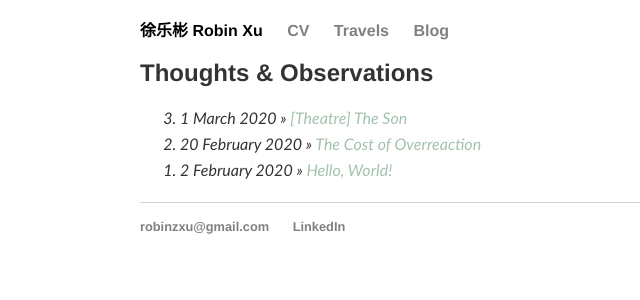
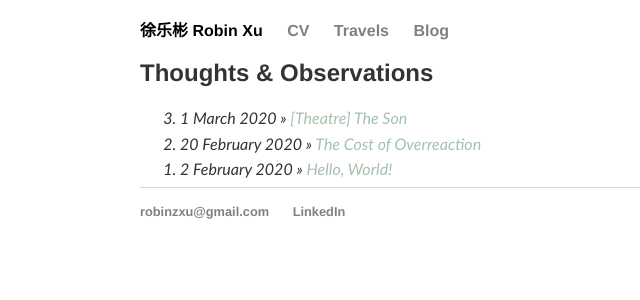
Before and after one commit to robinzxu/robinzxu.github.io, a Jekyll site: the page built from blog/index.html, in a window 1280 px wide. Shown: the top 300 px of the page, without its empty margins (0-640 px from the left). Built offline with Jekyll 4.4.1, drawn with Linux system fonts in a browser that asks for light colours.

Commit message:
Update main.css

```diff
--- a/css/main.css
+++ b/css/main.css
@@ -75,7 +75,7 @@
  }
 
 /* Blog */
-ol.posts { margin: 20px auto; font-size: 1em; line-height: 1.618em; font-style: italic; }
+ol.posts { margin: 5px auto; font-size: 1em; line-height: 1.618em; font-style: italic; }
 /* ul.posts li { list-style: square; } */
 
 /* CV */
```
